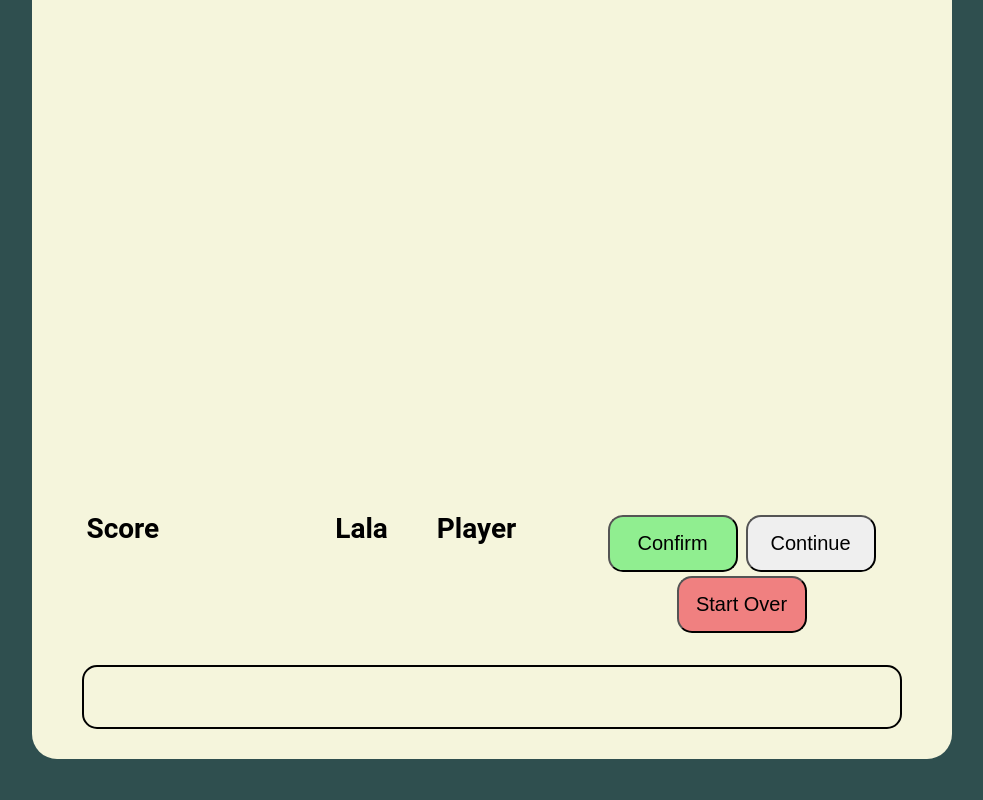
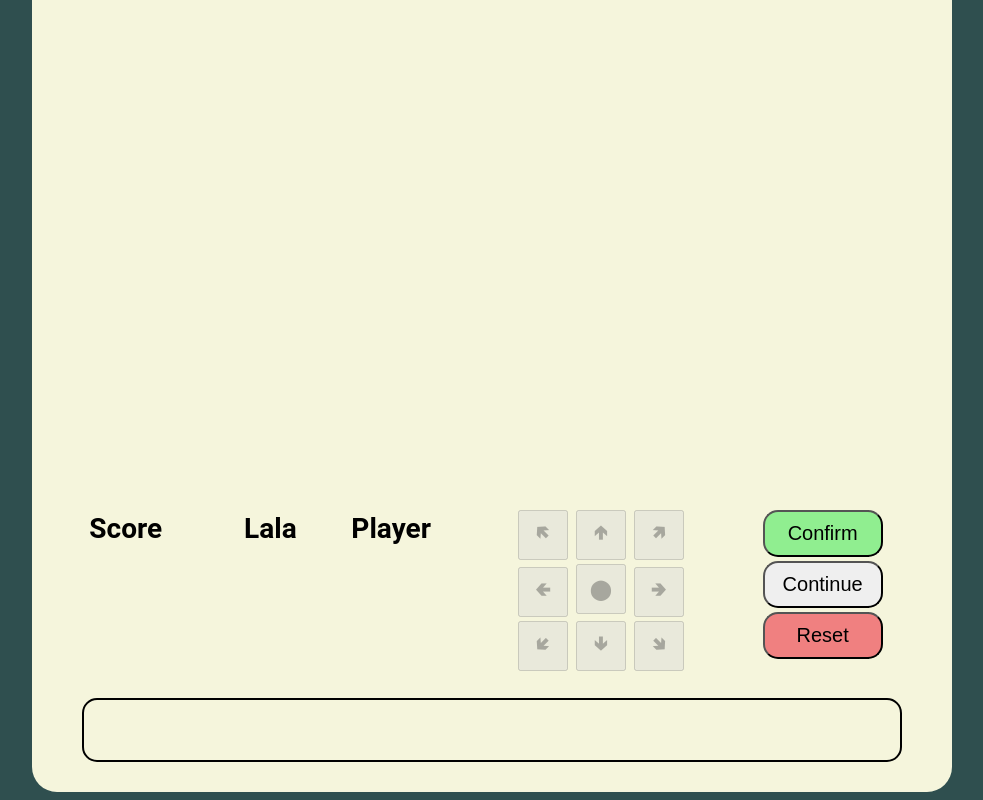
Before and after one commit to probablymana/mech-quiz, a website with bundled scripts: page aloalo/analysis.html in a window 1280 px wide. Shown: the part 427-1227 px from the top of the page, without its empty margins (148-1131 px from the left). Before the commit the page ends 1194 px from the top, so only its background shows below. Built offline with nearby package versions, Linux system fonts and the light colour scheme.

Commit message:
Added buttons, added confirmation to reset

```diff
--- a/aloalo/analysis.html
+++ b/aloalo/analysis.html
@@ -34,10 +34,22 @@
                 </div>
 
                 <div id="buttons">
-                    <button id="confirmButton" type="button" onclick="finishStep()">Confirm</button>
+                    <button class="directionButton" type="button" onclick="selectDirection([0, 0])" disabled>🢄</button>
+                    <button class="directionButton" type="button" onclick="selectDirection([0, 1])" disabled>🢁</button>
+                    <button class="directionButton" type="button" onclick="selectDirection([0, 2])" disabled>🢅</button><br>
+                    <button class="directionButton" type="button" onclick="selectDirection([1, 0])" disabled>🢀</button>
+                    <button class="directionButton" id="middleDirection" type="button" disabled>⬤</button>
+                    <button class="directionButton" type="button" onclick="selectDirection([1, 2])" disabled>🢂</button><br>
+                    <button class="directionButton" type="button" onclick="selectDirection([2, 0])" disabled>🢇</button>
+                    <button class="directionButton" type="button" onclick="selectDirection([2, 1])" disabled>🢃</button>
+                    <button class="directionButton" type="button" onclick="selectDirection([2, 2])" disabled>🢆</button>
+                </div>
+
+                <div id="buttons">
+                    <button id="confirmButton" type="button" onclick="finishStep()">Confirm</button><br>
                     <button id="nextButton" type="button" onclick="nextStep()">Continue</button>
                     <br>
-                    <button id="resetButton" type="button" onclick="startOver()">Start Over</button>
+                    <button id="resetButton" type="button" onclick="startOver()">Reset</button>
                 </div>
             </div>
 
--- a/css/analysis.css
+++ b/css/analysis.css
@@ -55,16 +55,23 @@ h1 {
 }
 
 #buttons {
-    padding: 20px;
+    padding: 15px 10px;
     text-align: center;
 }
 
-button {
-    padding: 15px;
+.directionButton {
+    height: 50px;
+    width: 50px;
+    font-size: 20px;
+    margin: 2px 2px;
+}
+
+#confirmButton, #nextButton, #resetButton {
+    padding: 10px;
     font-size: 20px;
     margin: 2px 2px;
     border-radius: 15px;
-    width: 130px;
+    width: 120px;
 }
 
 #bossInfo {
@@ -76,7 +83,7 @@ button {
 }
 
 #scoreInfo {
-    width: 200px;
+    width: 100px;
 }
 
 #explanation {
--- a/scripts/analysis.js
+++ b/scripts/analysis.js
@@ -149,10 +149,10 @@ $(document).ready(function() {
     window.finishStep = finishStep;
     window.startOver = startOver;
 
-    startOver();
+    initGame();
 });
 
-function startOver() {
+function initGame() {
     arenaGrid = {};
     deadzoneGrid = [];
     assetsGrid = [...Array(ARENA_LENGTH)].map(e => Array(ARENA_LENGTH));visitedGrid = [...Array(ARENA_LENGTH)].map(e => Array(ARENA_LENGTH));
@@ -174,7 +174,20 @@ function startOver() {
     $('#playerInfo').empty();
     $('#scoreInfo').empty();
 
+    $('.directionButton').attr('disabled', true);
+
     initGrid();
+    nextStep();
+}
+
+function startOver() {
+    //console.log(isMobile());
+    if(currentStep>=4) {
+        initGame();
+        return;
+    }
+    var result = confirm("Are you sure you want to start over?");
+    if (result === true) initGame();
 }
 
 function initGrid(orient = null) {
@@ -193,8 +206,6 @@ function initGrid(orient = null) {
     }
 
     weirdPattern = (arenaGrid.note == 'odd');
-
-    nextStep();
 }
 
 function nextStep() {
@@ -706,8 +717,12 @@ function toggleTestSpots(showLocations, showDirections, loc) {
                 var directionCoords = getTestDirectionCoords([i,j], loc);
                 moveImage(directionImg, directionCoords);
                 directionImg.fadeIn(FADE_DEFAULT);
+
+                $('.directionButton').attr('disabled', false);
+                $('#middleDirection').attr('disabled', true);
             } else {
                 directionImg.fadeOut(FADE_DEFAULT);
+                $('.directionButton').attr('disabled', true);
             }
         }
     }
```
